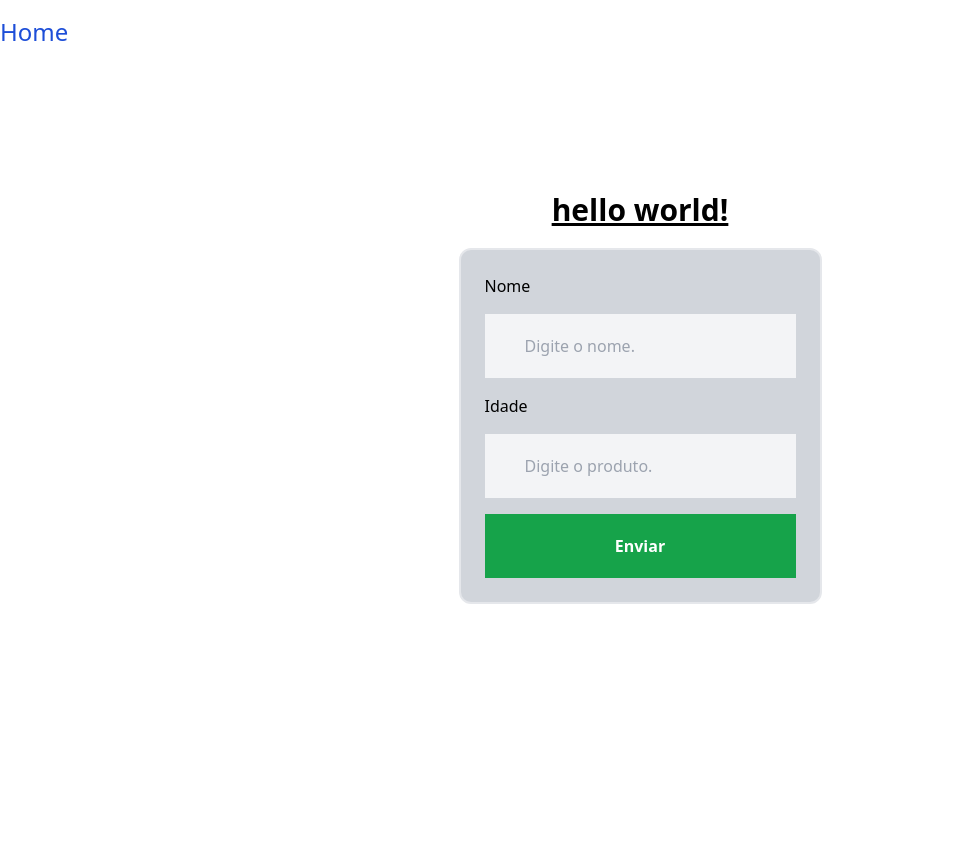
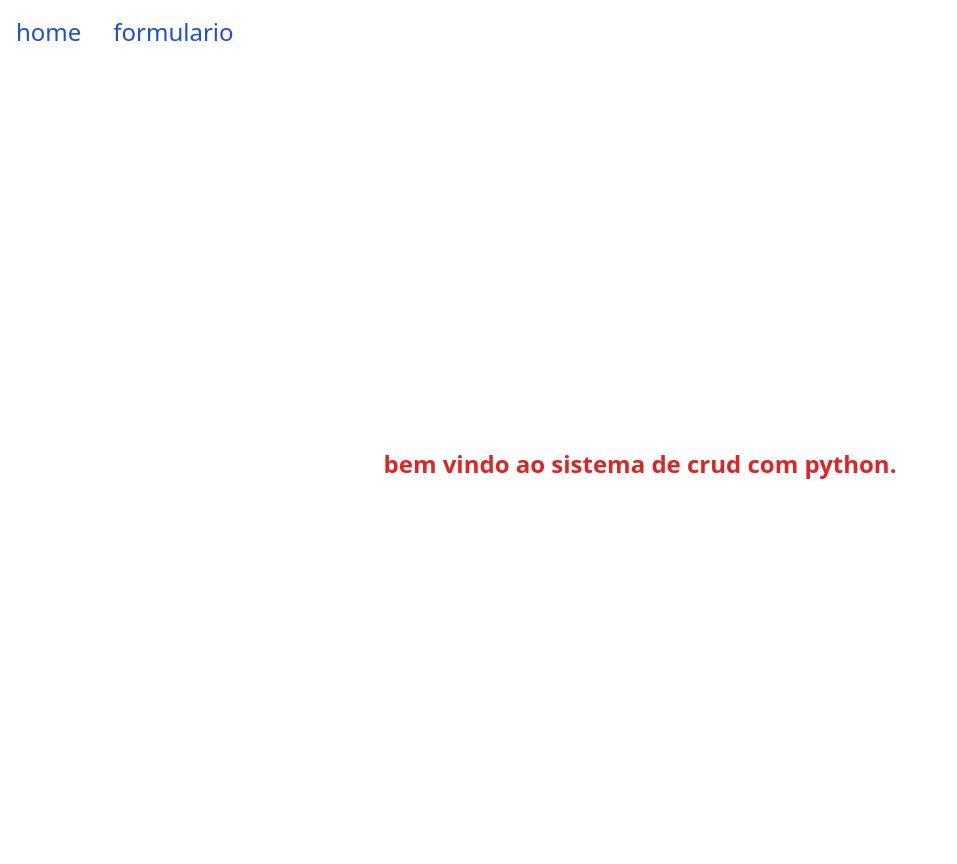
Before and after one commit to shdw-py/django_crud, a Django app: page / in a window 1280 px wide. Shown: the whole page, without its empty margins (0-957 px from the left). Before the commit the page ends 604 px from the top, so only its background shows below. Run offline with Django 4.2, Linux system fonts and the light colour scheme; some libraries are stand-ins or nearby versions.

Commit message:
few changes

```diff
--- a/projeto_cadastros/app_cad_usuarios/templates/usuarios/base.html
+++ b/projeto_cadastros/app_cad_usuarios/templates/usuarios/base.html
@@ -5,12 +5,12 @@
     <meta charset="UTF-8">
     <meta name="viewport" content="width=device-width, initial-scale=1.0">
     <script src="https://cdn.tailwindcss.com"></script>
-    <title>pagina home</title>
+    <title>base.html</title>
 </head>
 
 <body>
 
-    <nav class="bg-white py-4 border-gray-200 dark:bg-gray-900">
+    <nav class="bg-white p-4 border-gray-200 dark:bg-gray-900">
 
         <div class="hidden w-full md:block md:w-auto font-bold" id="navbar-default">
             <ul
@@ -18,17 +18,21 @@
                 <li>
                     <a href="{% url 'home' %}"
                         class="block py-2 pl-3 pr-4 text-white bg-blue-700 rounded md:bg-transparent md:text-blue-700 md:p-0 dark:text-white md:dark:text-blue-500"
-                        aria-current="page">Home</a>
+                        aria-current="page">home</a>
+                </li>
+                <li>
+                    <a href="{% url 'formulario' %}"
+                        class="block py-2 pl-3 pr-4 text-white bg-blue-700 rounded md:bg-transparent md:text-blue-700 md:p-0 dark:text-white md:dark:text-blue-500"
+                        aria-current="page">formulario</a>
                 </li>
             </ul>
     </nav>
 
-    <div class="flex flex-col justify-center items-center">
-        <h1 class="text-3xl font-bold underline mt-32">hello world!</h1>
+    <div class="flex flex-col justify-center items-center min-h-screen">
+        <!-- <h1 class="text-3xl font-bold underline mt-32">hello, from base template.</h1> -->
 
         <!-- *00000000000* -->
         {% block conteudo %}
-
         {% endblock %}
 
     </div>
--- a/projeto_cadastros/app_cad_usuarios/templates/usuarios/home.html
+++ b/projeto_cadastros/app_cad_usuarios/templates/usuarios/home.html
@@ -1,10 +1,4 @@
-<!-- *-* ... essas importacoes -->
 {% extends 'usuarios/base.html' %}
 {% block conteudo %}
-        <form action="{% url 'listagem_usuarios' %}" method="post" class="flex flex-col gap-4 border-2 p-6 bg-gray-300 rounded-xl mt-5">
-            {% csrf_token %}
-            <label>Nome</label>     <input name="nome" class="py-5 px-10 bg-gray-100" type="text" placeholder="Digite o nome.">
-            <label>Idade</label>  <input name="idade" class="py-5 px-10 bg-gray-100" type="text" placeholder="Digite o produto.">
-            <button class="p-5 bg-green-600 font-semibold text-white">Enviar</button>
-        </form>
+<h1 class="text-red-600 font-semibold text-2xl">bem vindo ao sistema de crud com python.</h1>
 {% endblock %}
--- a/projeto_cadastros/app_cad_usuarios/views.py
+++ b/projeto_cadastros/app_cad_usuarios/views.py
@@ -3,6 +3,9 @@ from .models import Usuario
 
 def home(request):
     return render(request, 'usuarios/home.html')
+
+def formulario(request):
+    return render(request, 'usuarios/formulario.html')
 
 def usuarios(request):
     # salvar os dados da tela para o db.
--- a/projeto_cadastros/projeto_cadastros/urls.py
+++ b/projeto_cadastros/projeto_cadastros/urls.py
@@ -5,5 +5,6 @@ urlpatterns = [
     # rota/path, view responsavel, nome de referencia
     # usuarios.com
     path('', views.home, name='home'),
-    path('usuarios/', views.usuarios, name='listagem_usuarios'),
+    path('usuarios/', views.formulario, name='formulario'),
+    path('usuarios/listagem', views.usuarios, name='listagem'),
 ]
```
Also changed, not shown: projeto_cadastros/app_cad_usuarios/templates/usuarios/formulario.html (added, +9 -0 lines), projeto_cadastros/projeto_cadastros/settings.py (+0 -11 lines), projeto_cadastros/db.sqlite3.
